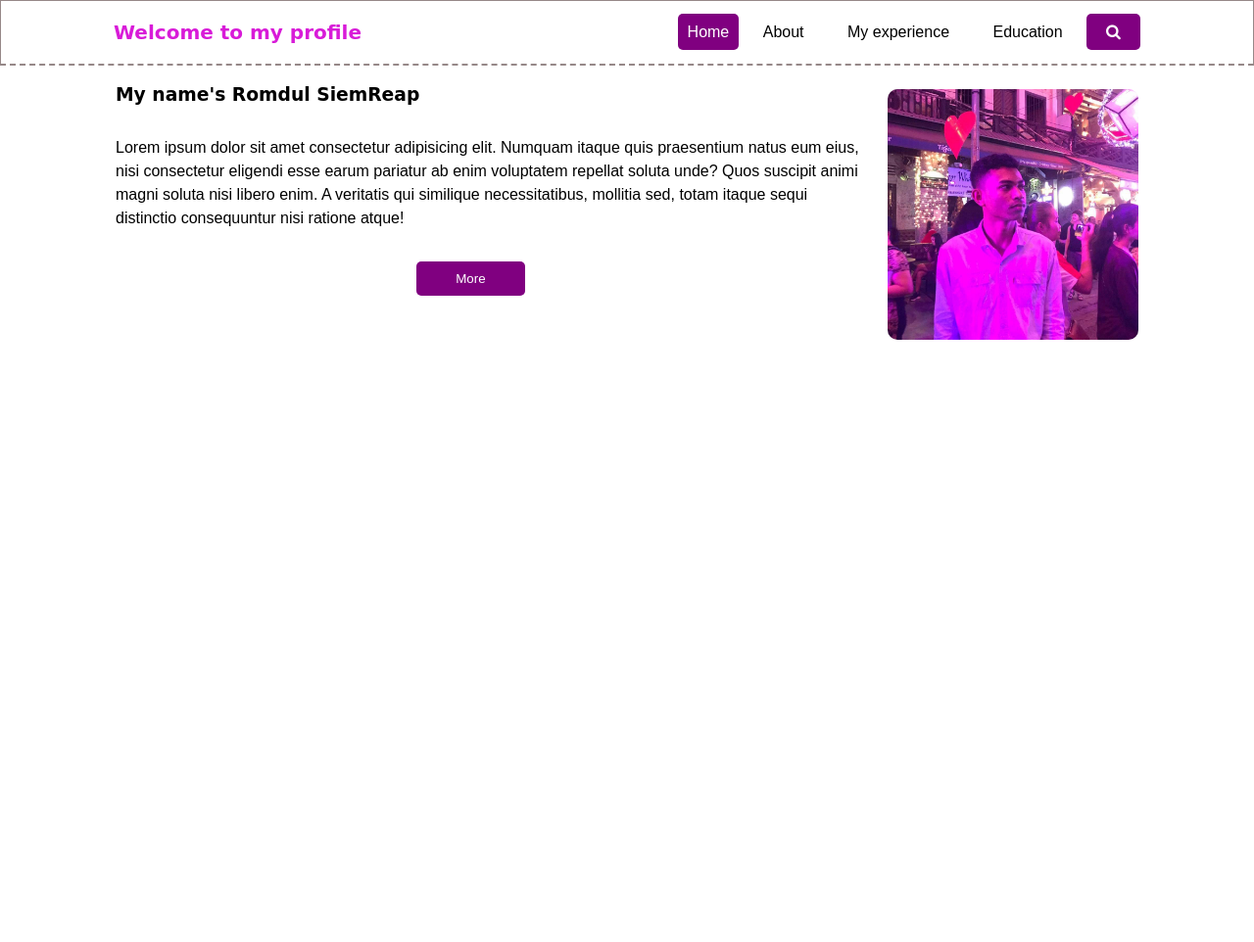
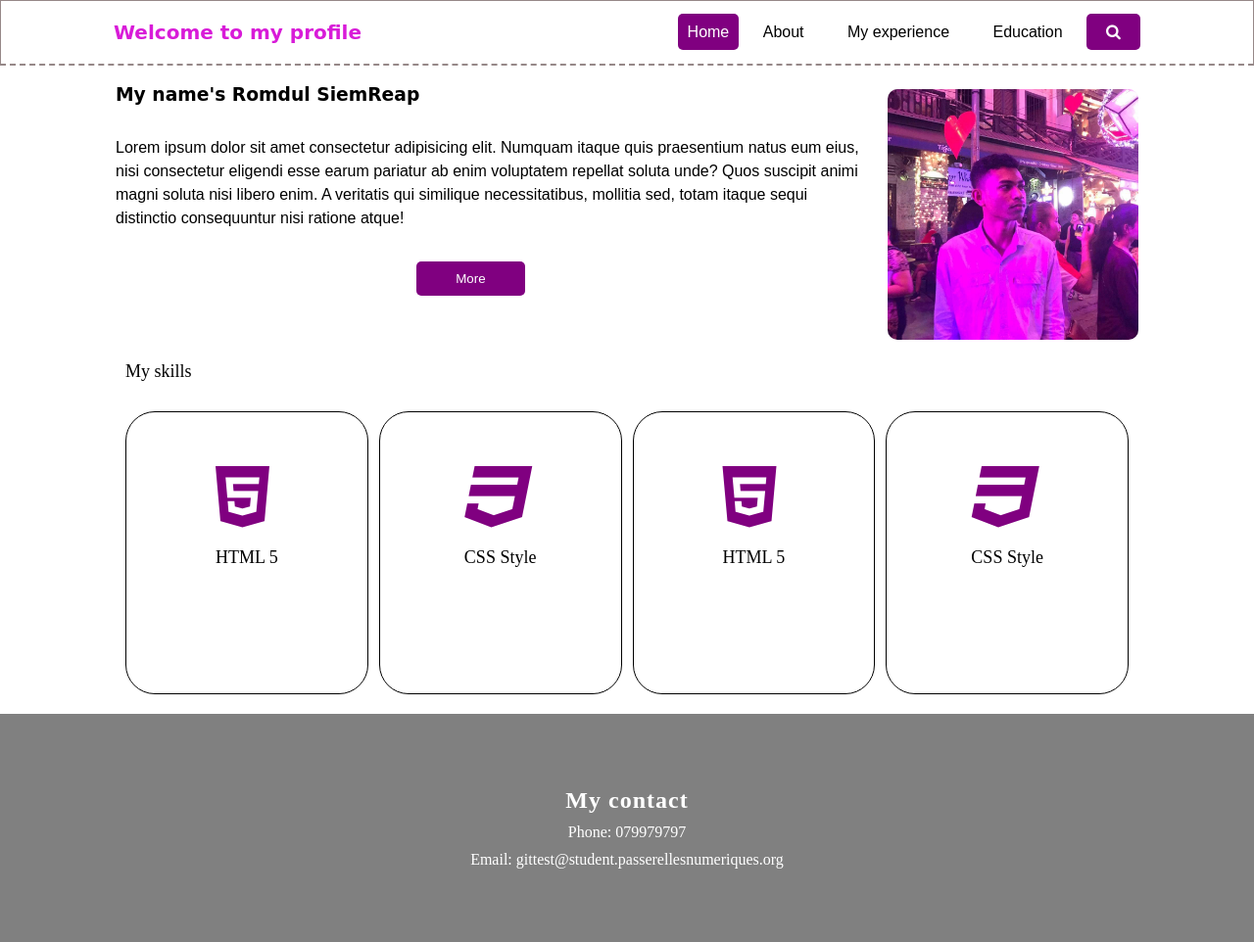
Before and after one commit to nga-hoeun/mockup, a plain HTML site: page index.html in a window 1280 px wide. Shown: the whole page at 98% size. Before the commit the page ends 800 px from the top, so only its background shows below. Drawn offline with Linux system fonts and the light colour scheme.

Commit message:
add footer

```diff
--- a/css/style.css
+++ b/css/style.css
@@ -88,3 +88,64 @@ nav{
     border-radius: 10px;
     margin-top: 0;
 }
+
+/* footer */
+.card-container{
+    margin: 0 auto;
+    margin-top: 30px;
+    margin-bottom: 20px;
+    display: flex;
+    justify-content: space-between;
+    width: 80%;
+}
+.card{
+    display: flex;
+    justify-content: center;
+    width: 24%;
+    border: solid 1px black;
+    border-radius: 30px;
+}
+.card-component{
+    display: flex;
+    flex-direction: column;
+    padding: 50px 0 110px 0;
+}
+.card-component i{
+    color: purple;
+    font-size: 70px;
+}
+.card-component p{
+    font-size: large;
+}
+
+.footer{
+    margin: 0 auto;
+    width: 100%;
+    background-color: gray;
+    display: flex;
+    flex-direction: column;
+    justify-content: center;
+    align-items: center;
+}
+.footer-text-container{
+    display: flex;
+    flex-direction: column;
+    justify-content: center;
+    align-items: center;
+    margin: 70px 0 70px 0;
+}
+.footer-text-container p{
+    margin: 0;
+    padding: 5px 0 5px 0;
+    color: white;
+}
+.footer-text-container .footer-text-1{
+    font-size: x-large;
+    letter-spacing: 1px;
+    font-weight: bold;
+}
+.skills{
+    margin: auto;
+    width: 80%;
+    font-size: large;
+}
--- a/index.html
+++ b/index.html
@@ -39,5 +39,39 @@
         </div>
     </div>
 <!-- >>>>>>> 5c5c7bcc188530e8f4dcfd3b3ba9dcd6f2c6cf81 -->
+    <div class="skills"><p>My skills</p></div>
+    <section class="card-container">
+        <div class="card">
+            <div class="card-component">
+                <i class="fa fa-html5"></i>
+                <p>HTML 5</p>
+            </div>
+        </div>
+        <div class="card">
+            <div class="card-component">
+                <i class="fa fa-css3"></i>
+                <p>CSS Style</p>
+            </div>
+        </div>
+        <div class="card">
+            <div class="card-component">
+                <i class="fa fa-html5"></i>
+                <p>HTML 5</p>
+            </div>
+        </div>
+        <div class="card">
+            <div class="card-component">
+                <i class="fa fa-css3"></i>
+                <p>CSS Style</p>
+            </div>
+        </div>
+    </section>
+    <section class="footer">
+        <div class="footer-text-container">
+            <p class="footer-text-1">My contact</p>
+            <p>Phone: 079979797</p>
+            <p>Email: gittest@student.passerellesnumeriques.org</p>
+        </div>
+    </section>
 </body>
 </html>
```
